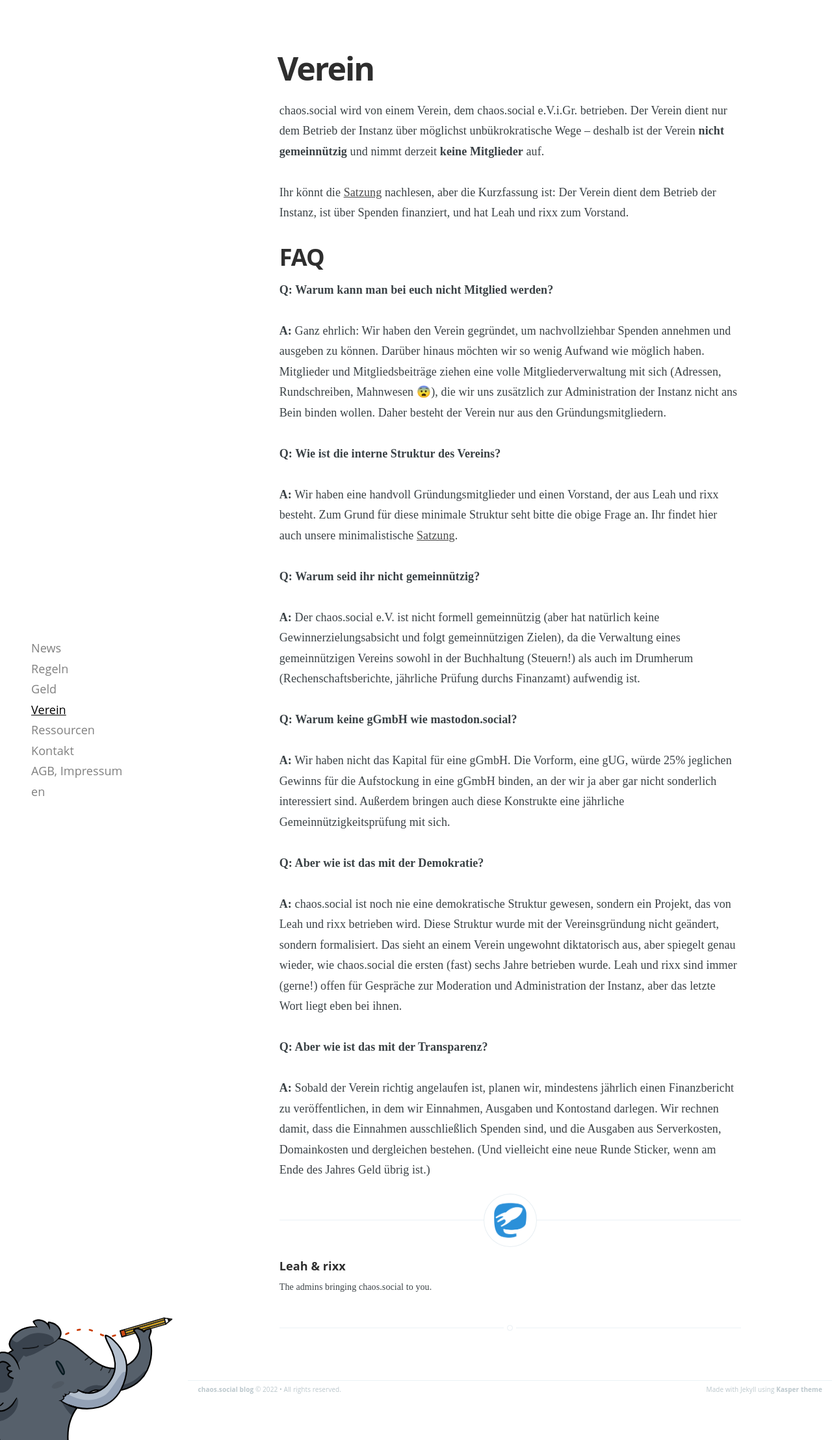
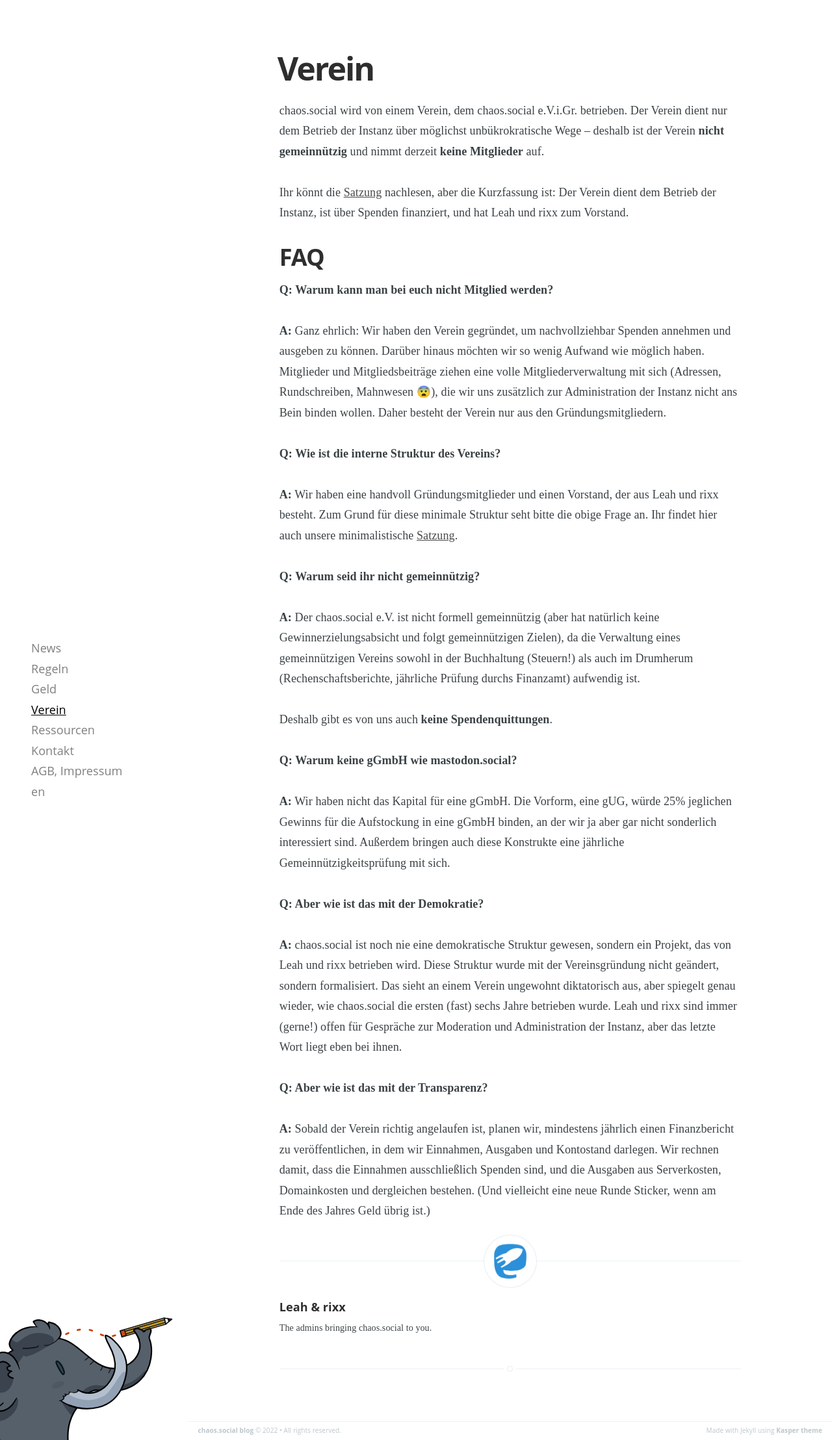
Before and after one commit to chaossocial/meta, a Jekyll site: the page built from verein.md, in a window 1280 px wide. Shown: the whole page at 65% size. Built offline with Jekyll 4.4.1, drawn with Linux system fonts in a browser that asks for light colours.

Commit message:
+ FAQ: Spendenquittungen

```diff
--- a/verein.md
+++ b/verein.md
@@ -36,6 +36,8 @@
 gemeinnützigen Zielen), da die Verwaltung eines gemeinnützigen Vereins sowohl in der Buchhaltung (Steuern!) als auch im
 Drumherum (Rechenschaftsberichte, jährliche Prüfung durchs Finanzamt) aufwendig ist.
 
+Deshalb gibt es von uns auch **keine Spendenquittungen**.
+
 **Q: Warum keine gGmbH wie mastodon.social?**
 
 **A:** Wir haben nicht das Kapital für eine gGmbH. Die Vorform, eine gUG, würde 25% jeglichen Gewinns für die
```
